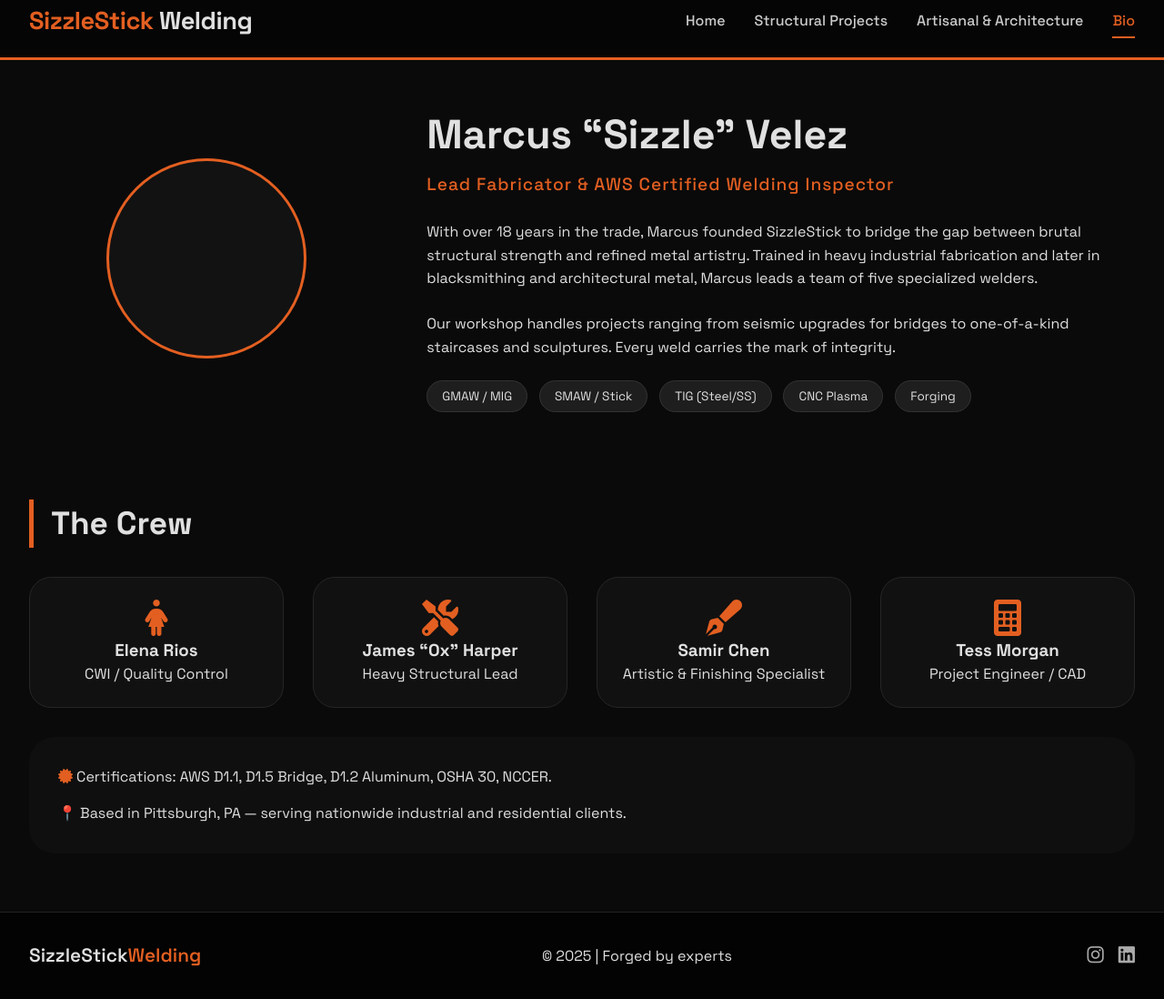
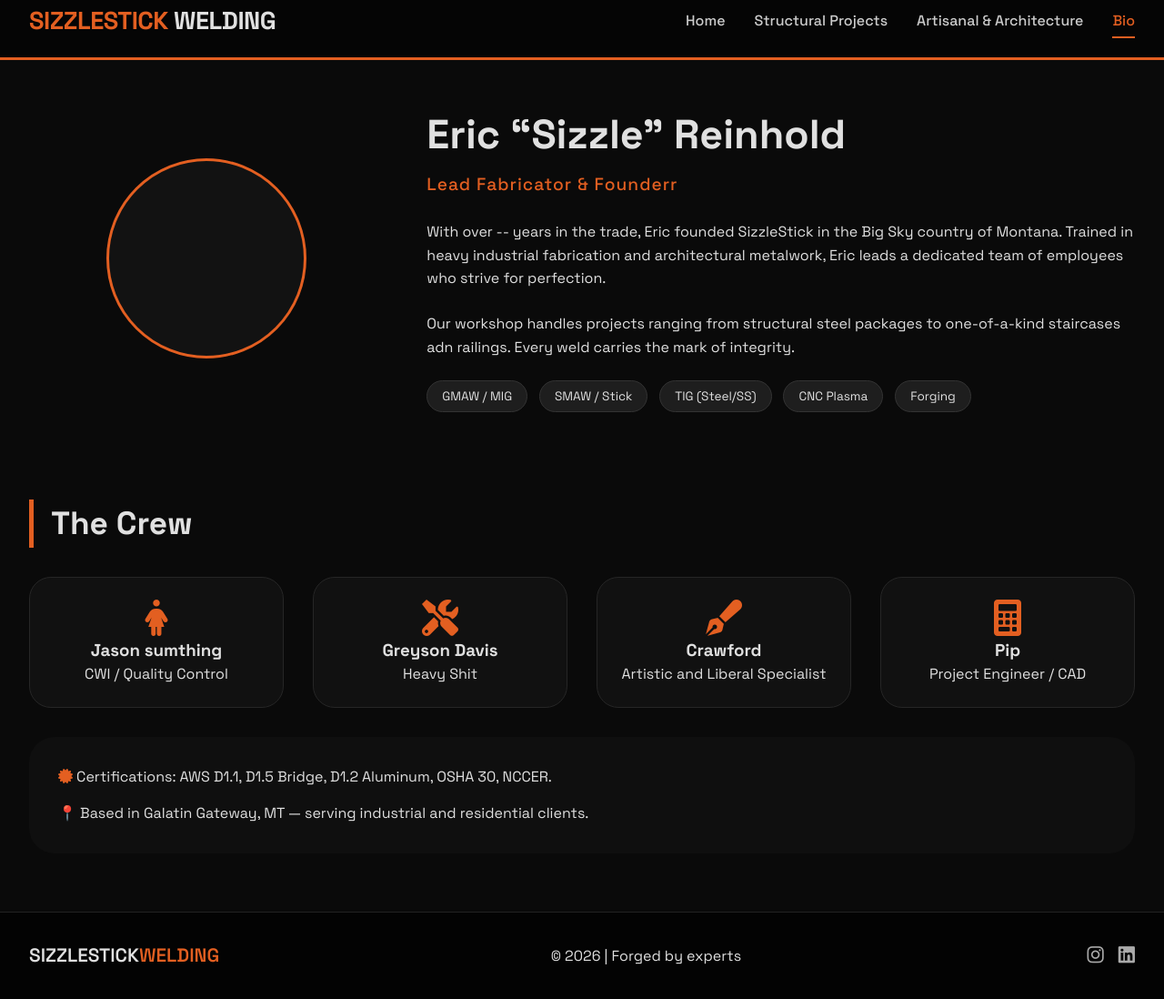
Before and after one commit to BillyBobBoolean/sizzle-stick, a website: page public/pages/bio.html in a window 1280 px wide. Shown: the part 16-1114 px from the top of the page at 91% size. Drawn offline with Linux system fonts and the light colour scheme.

Commit message:
Update bio.html

```diff
--- a/public/pages/bio.html
+++ b/public/pages/bio.html
@@ -6,7 +6,7 @@
 <head>
     <meta charset="UTF-8">
     <meta name="viewport" content="width=device-width, initial-scale=1.0">
-    <title>SizzleStick | Bio — Master Welders & Fabricators</title>
+    <title>SIZZLESTICK | Bio — Master Welders & Fabricators</title>
     <link rel="stylesheet" href="style.css">
     <link rel="stylesheet" href="https://cdnjs.cloudflare.com/ajax/libs/font-awesome/6.0.0-beta3/css/all.min.css">
     <link href="https://fonts.googleapis.com/css2?family=Space+Grotesk:wght@300;400;500;600;700&display=swap" rel="stylesheet">
@@ -15,7 +15,7 @@
     <header>
         <div class="container">
             <nav class="navbar">
-                <div class="logo"><span>SizzleStick</span> Welding</div>
+                <div class="logo"><span>SIZZLESTICK</span> WELDING</div>
                 <ul class="nav-links">
                     <li><a href="index.html">Home</a></li>
                     <li><a href="structural.html">Structural Projects</a></li>
@@ -33,10 +33,10 @@
                     <div class="avatar-icon"><i class="fas fa-user-helmet-safety"></i></div>
                 </div>
                 <div class="bio-text">
-                    <h1>Marcus “Sizzle” Velez</h1>
-                    <div class="bio-title">Lead Fabricator & AWS Certified Welding Inspector</div>
-                    <p class="bio-description">With over 18 years in the trade, Marcus founded SizzleStick to bridge the gap between brutal structural strength and refined metal artistry. Trained in heavy industrial fabrication and later in blacksmithing and architectural metal, Marcus leads a team of five specialized welders.</p>
-                    <p class="bio-description">Our workshop handles projects ranging from seismic upgrades for bridges to one-of-a-kind staircases and sculptures. Every weld carries the mark of integrity.</p>
+                    <h1>Eric “Sizzle” Reinhold</h1>
+                    <div class="bio-title">Lead Fabricator & Founderr</div>
+                    <p class="bio-description">With over -- years in the trade, Eric founded SizzleStick in the Big Sky country of Montana. Trained in heavy industrial fabrication and architectural metalwork, Eric leads a dedicated team of employees who strive for perfection.</p>
+                    <p class="bio-description">Our workshop handles projects ranging from structural steel packages to one-of-a-kind staircases adn railings. Every weld carries the mark of integrity.</p>
                     <div class="skill-list">
                         <span class="skill-tag">GMAW / MIG</span>
                         <span class="skill-tag">SMAW / Stick</span>
@@ -50,14 +50,14 @@
             <div class="team-section">
                 <h2 class="section-title">The Crew</h2>
                 <div class="team-grid">
-                    <div class="team-member"><i class="fas fa-female"></i><h3>Elena Rios</h3><p>CWI / Quality Control</p></div>
-                    <div class="team-member"><i class="fas fa-tools"></i><h3>James “Ox” Harper</h3><p>Heavy Structural Lead</p></div>
-                    <div class="team-member"><i class="fas fa-pen-fancy"></i><h3>Samir Chen</h3><p>Artistic & Finishing Specialist</p></div>
-                    <div class="team-member"><i class="fas fa-calculator"></i><h3>Tess Morgan</h3><p>Project Engineer / CAD</p></div>
+                    <div class="team-member"><i class="fas fa-female"></i><h3>Jason sumthing</h3><p>CWI / Quality Control</p></div>
+                    <div class="team-member"><i class="fas fa-tools"></i><h3>Greyson Davis</h3><p>Heavy Shit</p></div>
+                    <div class="team-member"><i class="fas fa-pen-fancy"></i><h3>Crawford</h3><p>Artistic and Liberal Specialist</p></div>
+                    <div class="team-member"><i class="fas fa-calculator"></i><h3>Pip</h3><p>Project Engineer / CAD</p></div>
                 </div>
                 <div style="background:#0f0f0f; padding:2rem; border-radius:28px; margin:2rem 0;">
                     <p><i class="fas fa-certificate" style="color:#e35f21;"></i> Certifications: AWS D1.1, D1.5 Bridge, D1.2 Aluminum, OSHA 30, NCCER.</p>
-                    <p style="margin-top:1rem;">📍 Based in Pittsburgh, PA — serving nationwide industrial and residential clients.</p>
+                    <p style="margin-top:1rem;">📍 Based in Galatin Gateway, MT — serving industrial and residential clients.</p>
                 </div>
             </div>
         </div>
@@ -66,8 +66,8 @@
     <footer>
         <div class="container">
             <div class="footer-content">
-                <div class="footer-logo">SizzleStick<span>Welding</span></div>
-                <p>© 2025 | Forged by experts</p>
+                <div class="footer-logo">SIZZLESTICK<span>WELDING</span></div>
+                <p>© 2026 | Forged by experts</p>
                 <div class="socials"><a href="#"><i class="fab fa-instagram"></i></a><a href="#"><i class="fab fa-linkedin"></i></a></div>
             </div>
         </div>
```
